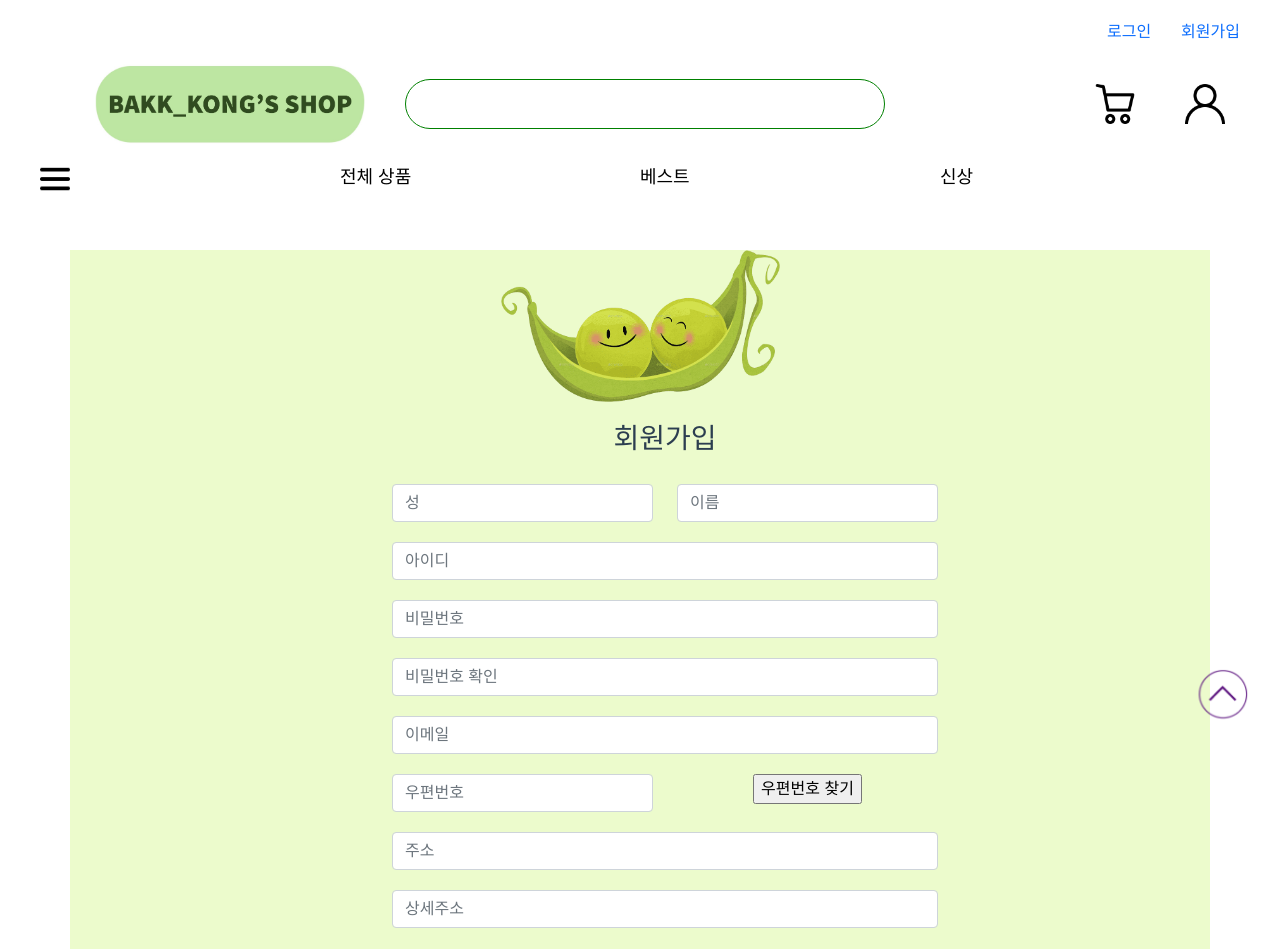
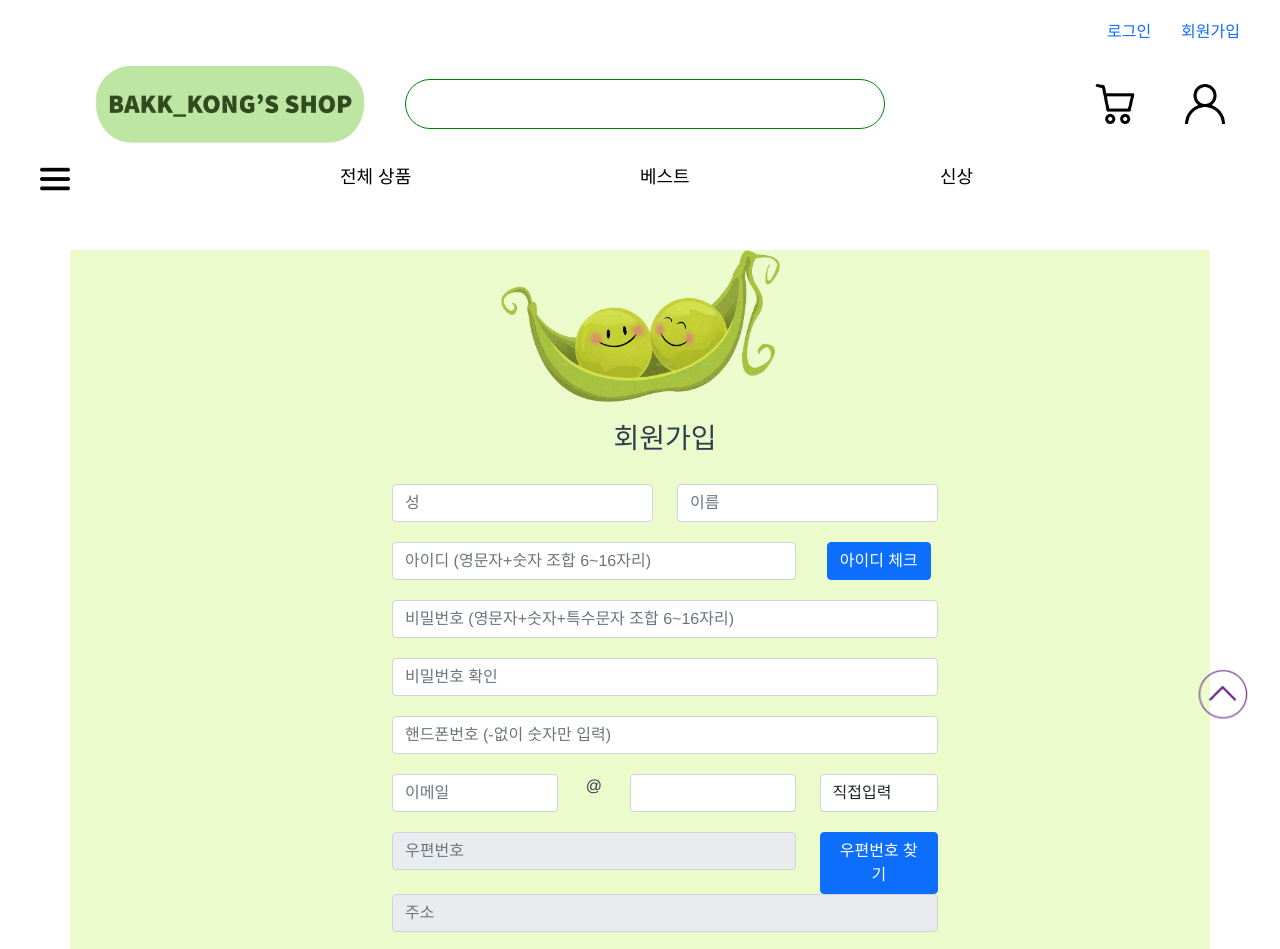
Before and after one commit to BBAK-KONG/ShoppingMallProject, a Vue app: page /SignUpPage in a window 1280 px wide. Shown: the top 949 px of the page. Built offline with nearby package versions, Linux system fonts and the light colour scheme.

Commit message:
[ADD] 회원가입시 입력 값 예외처리 추가

```diff
--- a/src/views/SignUpPage.vue
+++ b/src/views/SignUpPage.vue
@@ -6,46 +6,79 @@
         </div>
         <div class="row">
             <div class="col-sm-6">
-                <form action="" method="post" accept-charset="utf-8" class="form" role="form">
+                <form action="" method="post" accept-charset="utf-8" class="form" role="form" name="signUp_form">
                     <div class="row">
                         <div class="col-xs-6 col-md-6">
-                            <input type="text" name="firstname" value="" class="form-control input-lg" placeholder="성"/>
+                            <input type="text" name="firstname" id="firstname" class="form-control input-lg" placeholder="성"/>
                         </div>
                         <div class="col-xs-6 col-md-6">
-                            <input type="text" name="lastname" value="" class="form-control input-lg" placeholder="이름"/>
-                        </div>
-                    </div>
-                    <input type="text" name="id" value="" class="form-control input-lg" placeholder="아이디"/>
-                    <input type="password" name="password" value="" class="form-control input-lg" placeholder="비밀번호"/>
-                    <input type="password" name="confirm_password" value="" class="form-control input-lg" placeholder="비밀번호 확인"/>
-                    <input type="email" name="email" value="" class="form-control input-lg" placeholder="이메일"/>
-
-                    <div class="row">
-                        <div class="col">
-                            <input type="text" id="postcode" name="postcode" value="" class="form-control input-lg" placeholder="우편번호">
-                        </div>
-                        <div class="col">
-                            <input type="button" @click="search" value="우편번호 찾기">
+                            <input type="text" name="lastname" id="lastname" class="form-control input-lg" placeholder="이름"/>
                         </div>
                     </div>
 
-                    <input type="text" id="address" class="form-control input-lg" placeholder="주소">
+                    <div class="row">
+                        <div class="col-9">
+                            <input type="text" name="id" id="id" class="form-control input-lg" placeholder="아이디 (영문자+숫자 조합 6~16자리)"/>
+                        </div>
+                        <div class="col-3">
+                            <button class="btn btn-primary" type="button" @click="idCheck">아이디 체크</button>
+                        </div>
+                    </div>
+
+                    <input type="password" name="password" id="password" class="form-control input-lg" placeholder="비밀번호 (영문자+숫자+특수문자 조합 6~16자리)"/>
+                    <input type="password" name="confirm_password" id="confirm_password" class="form-control input-lg" placeholder="비밀번호 확인"/>
+                    <input type="tel" name="mobile" id="mobile" class="form-control input-lg" placeholder="핸드폰번호 (-없이 숫자만 입력)"/>
+
+
+                    <div class="row">
+                        <div class="col-4">
+                            <input type="text" name="email_id" id="email_id" class="form-control input-lg" placeholder="이메일"/>
+                        </div>
+                        <div class="col">
+                            <label>@</label>
+                        </div>
+                        <div class="col-4">
+                            <input type="text" name="email_address" id="email_address" class="form-control input-lg"/>
+                        </div>
+                        <div class="col-3">
+                            <select name="email_selected" id="email_selected" class="form-control input-lg" @change="chagngeEmailAddress">
+                                <option value="">직접입력</option>
+                                <option value="naver.com">naver.com</option>
+                                <option value="gmail.com">gmail.com</option>
+                                <option value="daum.net">daum.net</option>
+                                <option value="nate.com">nate.com</option>
+                            </select>
+                        </div>
+                    </div>
+
+
+
+                    <div class="row">
+                        <div class="col-9">
+                            <input type="text" id="postcode" name="postcode" value="" class="form-control input-lg" placeholder="우편번호" disabled>
+                        </div>
+                        <div class="col-3">
+                            <button class="btn btn-primary" type="button" @click="searchAddress">우편번호 찾기</button>
+                        </div>
+                    </div>
+
+                    <input type="text" id="address" class="form-control input-lg" placeholder="주소" disabled>
                     <input type="text" id="detailAddress" class="form-control input-lg" placeholder="상세주소">
 
                     <label>생년월일</label>
                     <div class="row">
                         <div class="col-xs-4 col-md-4">
-                            <select name="year" class = "form-control input-lg">
+                            <select name="year" id="year" class = "form-control input-lg">
                                 <option v-for="yearValue in 100" :key="2022 - yearValue" value=key>{{ 2022 - yearValue }}년</option>
                             </select>
                         </div>
                         <div class="col-xs-4 col-md-4">
-                            <select id = "month" name="month" class = "form-control input-lg" @change="setMaxDay">
+                            <select name="month" id="month" class = "form-control input-lg" @change="setMaxDay">
                                 <option v-for="monthValue in 12" :key="monthValue" value=monthValue>{{ monthValue }}월</option>
                             </select>
                         </div>
                         <div class="col-xs-4 col-md-4">
-                            <select name="day" class = "form-control input-lg">
+                            <select name="day" id="day" class = "form-control input-lg">
                                 <option v-for="dayValue in maxDay" :key="dayValue" value=dayValue>{{ dayValue }}일</option>
                             </select>
                         </div>
@@ -53,14 +86,14 @@
                     <div id="gender-pick">
                         <label>성별 :</label>
                         <label class="radio-inline">
-                            <input type="radio" name="gender" value="M" id=male />남
+                            <input type="radio" name="gender" value="M" id="male" />남
                         </label>
                         <label class="radio-inline">
-                            <input type="radio" name="gender" value="F" id=female />여
+                            <input type="radio" name="gender" value="F" id="female" />여
                         </label>
                     </div>
                     <br/><br/><br/>
-                    <button class="btn btn-lg btn-primary btn-block signup-btn" type="submit">회원가입</button>
+                    <button class="btn btn-lg btn-primary btn-block" type="button" @click="checkValidation">회원가입</button>
                     <br/><br/><br/>
                 </form>
             </div>
@@ -77,6 +110,126 @@ export default {
         }
     },
     methods: {
+    checkValidation(){
+        let idRegexForm = /^[0-9a-zA-Z]{6,16}$/;
+        let passwordRegexForm = /^(?=.*[a-zA-Z])(?=.*[!@#$%^&*_+=-])(?=.*[0-9]).{6,16}$/;
+        let mobileRegexFrom = /^(01[0|1|6|7|8|9]|02|03[1-3]|04[1-4]|05[1-5]|06[1-4])([0-9]{3,4})([0-9]{4})$/;
+
+        let firstname = document.getElementById("firstname");
+        let lastname = document.getElementById("lastname");
+        let id = document.getElementById("id");
+        let password = document.getElementById("password");
+        let confirm_password = document.getElementById("confirm_password");
+        let mobile = document.getElementById("mobile");
+        let email_id = document.getElementById("email_id");
+        let email_address = document.getElementById("email_address");
+        let postcode = document.getElementById("postcode");
+        let address = document.getElementById("address");
+        let male = document.getElementById("male");
+        let female = document.getElementById("female");
+
+        if (firstname.value == ""){
+            alert("성을 입력해주세요");
+            firstname.focus();
+            return false;
+        }
+
+        if (lastname.value == ""){
+            alert("이름을 입력해주세요");
+            lastname.focus();
+            return false;
+        }
+
+        if (id.value == ""){
+            alert("아이디를 입력해주세요");
+            id.focus();
+            return false;
+        }
+
+        if(!idRegexForm.test(id.value)){
+            alert("아이디를 영문자+숫자 조합으로 6~16자리로 입력해주세요");
+            id.focus();
+            return false;
+        }
+
+        if (password.value == ""){
+            alert("비밀번호를 입력해주세요");
+            password.focus();
+            return false;
+        }
+
+        if (!passwordRegexForm.test(password.value)){
+            alert("비밀번호를 영문자+숫자+특수문자 조합으로 6~16자리로 입력해주세요");
+            password.focus();
+            return false;
+        }
+
+        if (confirm_password.value !== password.value)
+        {
+            alert("비밀번호가 일치하지 않습니다");
+            confirm_password.focus();
+            return false;
+        }
+
+        if (!mobileRegexFrom.test(mobile.value)){
+            alert("핸드폰번호를 형식에 맞게 입력해주세요");
+            mobile.focus();
+            return false
+        }
+
+        if (email_id.value == ""){
+            alert("이메일을 입력해주세요");
+            email_id.focus();
+            return false;
+        }
+
+        if (email_address.value == ""){
+            alert("이메일 주소를 입력해주세요");
+            email_address.focus();
+            return false;
+        }
+
+        if (postcode.value == "" && address.value == ""){
+            alert("주소를 입력해주세요");
+            address.focus();
+            return false;
+        }
+
+        if (!male.checked && !female.checked){
+            alert("성별을 체크해주세요");
+            male.focus();
+            return false;
+        }
+
+        document.signUp_form.submit();
+    },
+
+    idCheck(){
+        let idRegexForm = /^[0-9a-zA-Z]{6,16}$/;
+        let id = document.getElementById("id");
+        if (id.value == ""){
+            alert("아이디 입력후에 체크해주세요");
+        }
+        else if (idRegexForm.test(id.value)){
+            alert("사용가능한 아이디 입니다");
+        }
+        else{
+            alert("사용불가능한 아이디 입니다");
+            id.value = "";
+            id.focus();
+        }
+    },
+
+    chagngeEmailAddress(){
+        let email_address = document.getElementById("email_address");
+        let email_selected = document.getElementById("email_selected");
+
+        let selectedIndex = email_selected.options.selectedIndex;
+        let selectedEmailAddress = email_selected.options[selectedIndex].value;
+
+        email_address.value = selectedEmailAddress;
+    },
+
     setMaxDay() {
         let box = document.getElementById('month');
         let selectedMonth = box.options[box.selectedIndex].text;
@@ -96,13 +249,9 @@ export default {
                 break;
         }
     },
-    search() {
+    searchAddress() {
         new window.daum.Postcode({
             oncomplete: function(data) {
-                // 팝업에서 검색결과 항목을 클릭했을때 실행할 코드를 작성하는 부분.
-
-                // 각 주소의 노출 규칙에 따라 주소를 조합한다.
-                // 내려오는 변수가 값이 없는 경우엔 공백('')값을 가지므로, 이를 참고하여 분기 한다.
                 var addr = ''; // 주소 변수
 
                 //사용자가 선택한 주소 타입에 따라 해당 주소 값을 가져온다.
```
